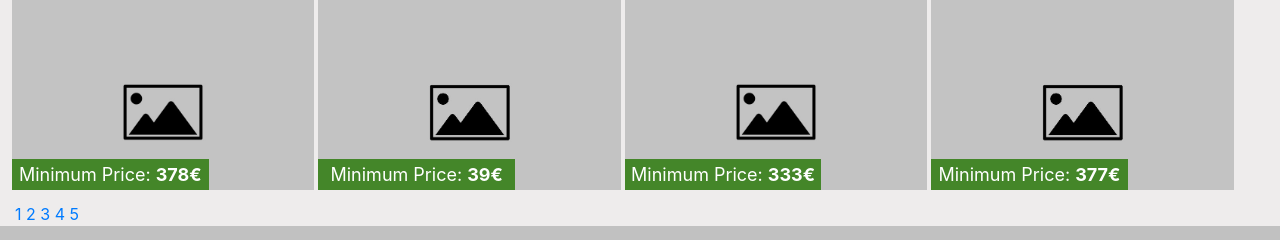
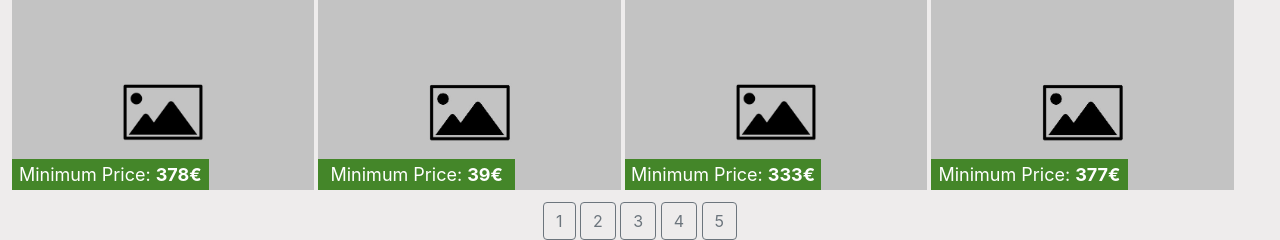
Before and after one commit to lemonh4733/aukcionasPython, a Flask app: page /all in a window 1280 px wide. Shown: the part 584-824 px from the top of the page. Run offline with Flask 2, Linux system fonts and the light colour scheme; data comes from the database, SQL or seed files in the repository; parts of the project's set-up code (start-up, migrations or seed data) failed here and were passed over; some libraries are stand-ins or nearby versions.

Commit message:
Pakeisti page btn

```diff
--- a/app/templates/all.html
+++ b/app/templates/all.html
@@ -12,12 +12,16 @@
     </a>
     {% endfor %}
     </div>
+    <div class="d-flex justify-content-center">
+        <div class="pagenation">
             {% for page in items.iter_pages() %}
                 {% if page %}
-            <a href={{url_for('all', page=page)}}>{{page}}</a>
+                    <a class="btn btn-outline-secondary" href={{url_for('all', page=page)}}>{{page}}</a>
                 {% else %}
                     ...
                 {% endif %}
             {% endfor %}
+        </div>
+    </div>
 
 {% endblock content%}
```
Lines whose indentation alone changed are shown as unchanged.
